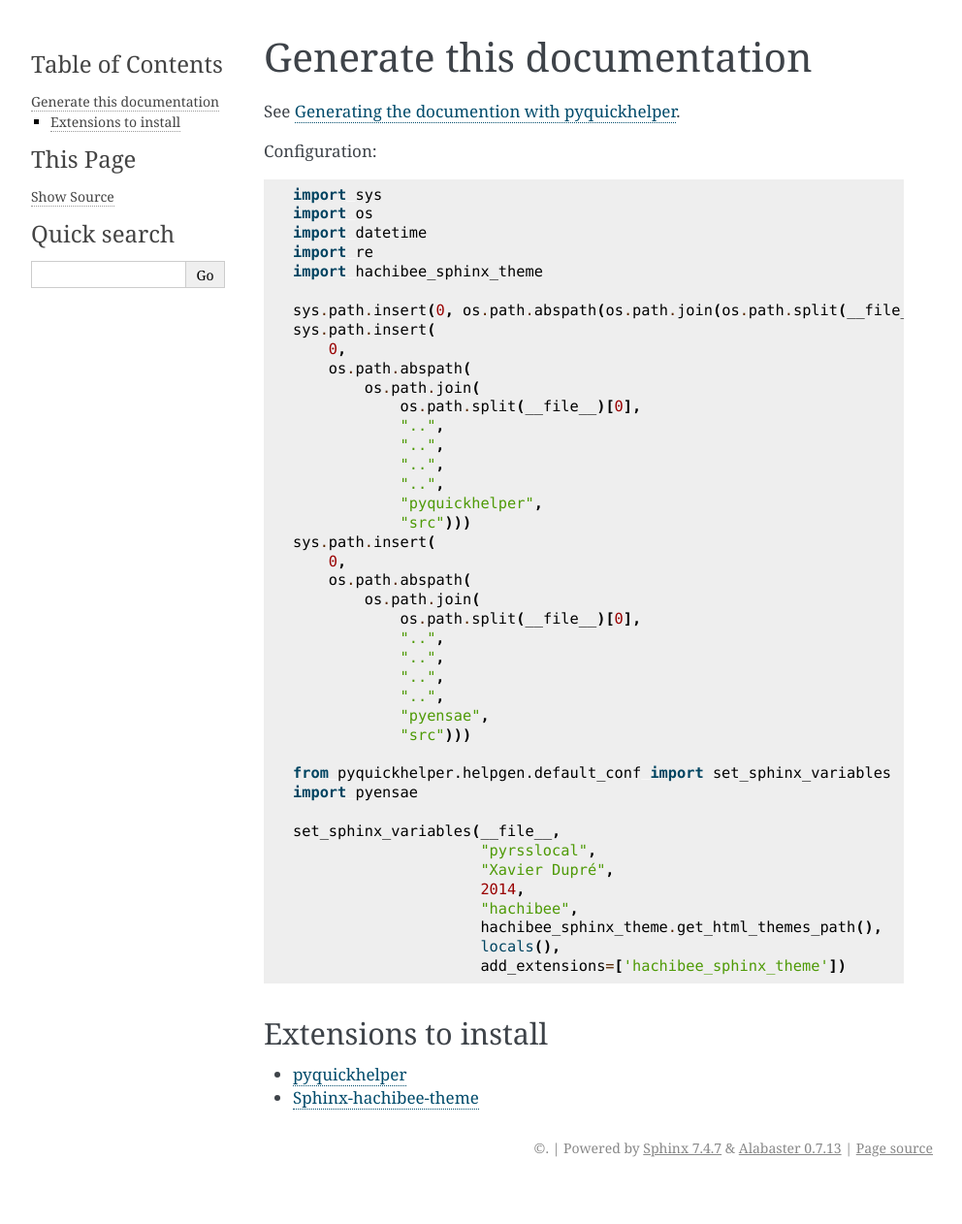
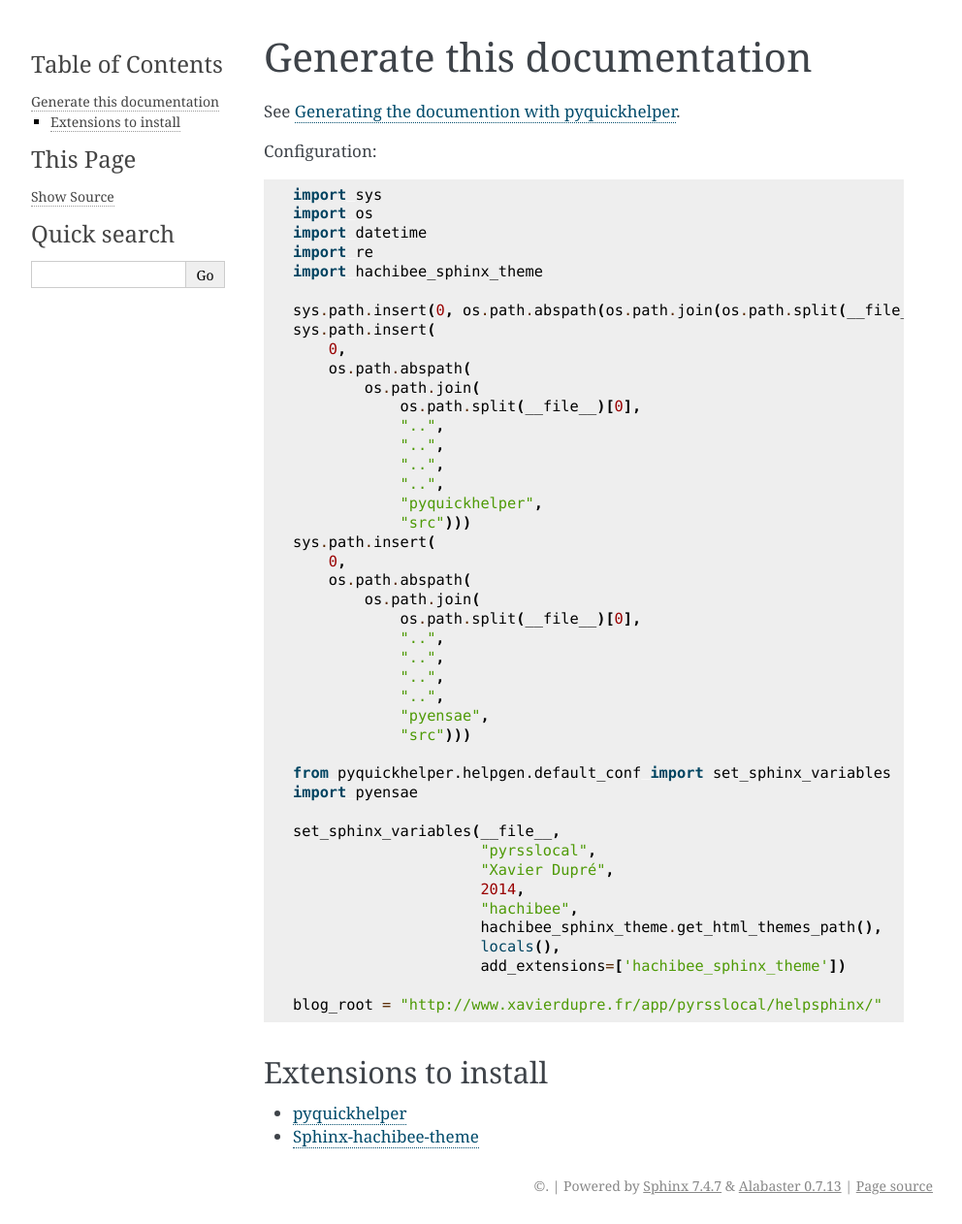
Before and after one commit to sdpython/pyrsslocal, a Sphinx documentation site: the page built from _doc/sphinxdoc/source/generatedoc.rst, in a window 1280 px wide. Shown: the whole page at 97% size, without its empty margins (148-1140 px from the left). Built offline with Sphinx 7.4.7, drawn with Linux system fonts in a browser that asks for light colours; pages that are not in the unit, such as notebooks, are missing from menus; before the commit the page ends 1223 px from its top, so only the background shows below that.

Commit message:
add blog root

```diff
--- a/_doc/sphinxdoc/source/conf.py
+++ b/_doc/sphinxdoc/source/conf.py
@@ -39,3 +39,5 @@ set_sphinx_variables(__file__,
                      hachibee_sphinx_theme.get_html_themes_path(),
                      locals(),
                      add_extensions=['hachibee_sphinx_theme'])
+
+blog_root = "http://www.xavierdupre.fr/app/pyrsslocal/helpsphinx/"
```
